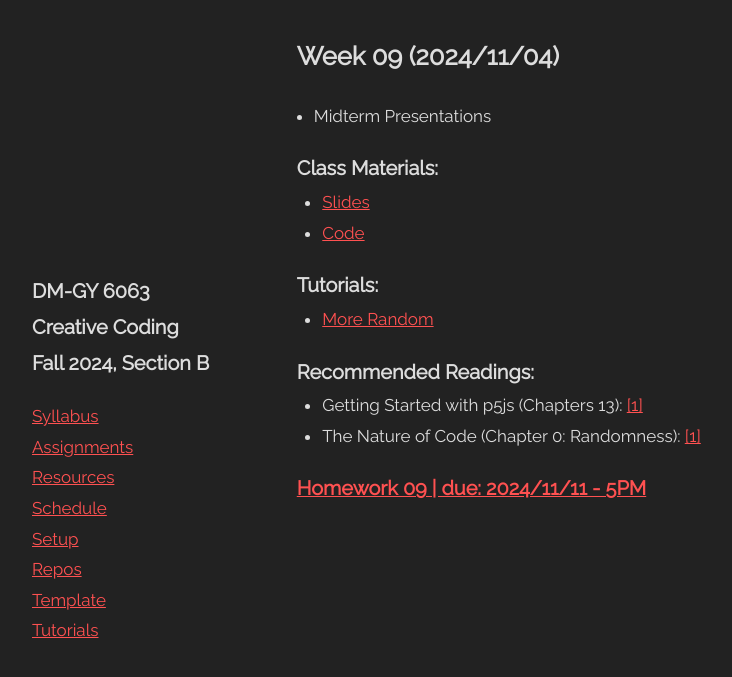
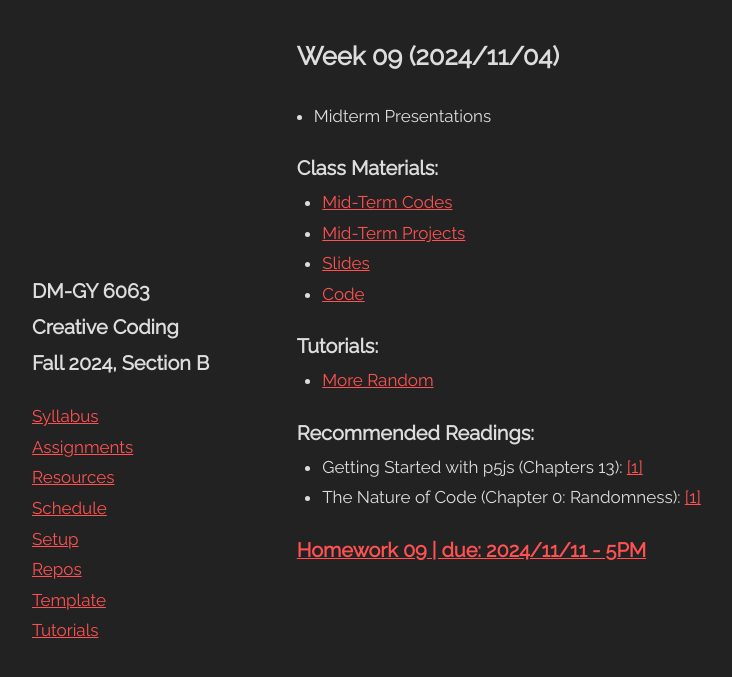
Before and after one commit to DM-GY-6063-2024F-B/DM-GY-6063-2024F-B.github.io, a Jekyll site: the page built from _pages/week/09.md, in a window 1280 px wide. Shown: the top 677 px of the page, without its empty margins (36-768 px from the left). Built offline with Jekyll 4.4.1, drawn with Linux system fonts in a browser that asks for light colours.

Commit message:
wk09 wk10

```diff
--- a/_pages/week/09.md
+++ b/_pages/week/09.md
@@ -4,6 +4,10 @@ when: 2024/11/04
 what:
   - Midterm Presentations
 class:
+  - title: Mid-Term Codes
+    url: https://github.com/DM-GY-6063-2024F-B/Mid-Terms
+  - title: Mid-Term Projects
+    url: https://dm-gy-6063-2024f-b.github.io/Mid-Terms/
   - title: Slides
     url: https://drive.google.com/file/d/1ojuZoo1J3SJat8lH2ekKTdJ-xNw2AU8H/
   - title: Code
```
Also changed, not shown: _pages/week/10.md (+0 -1 lines).
